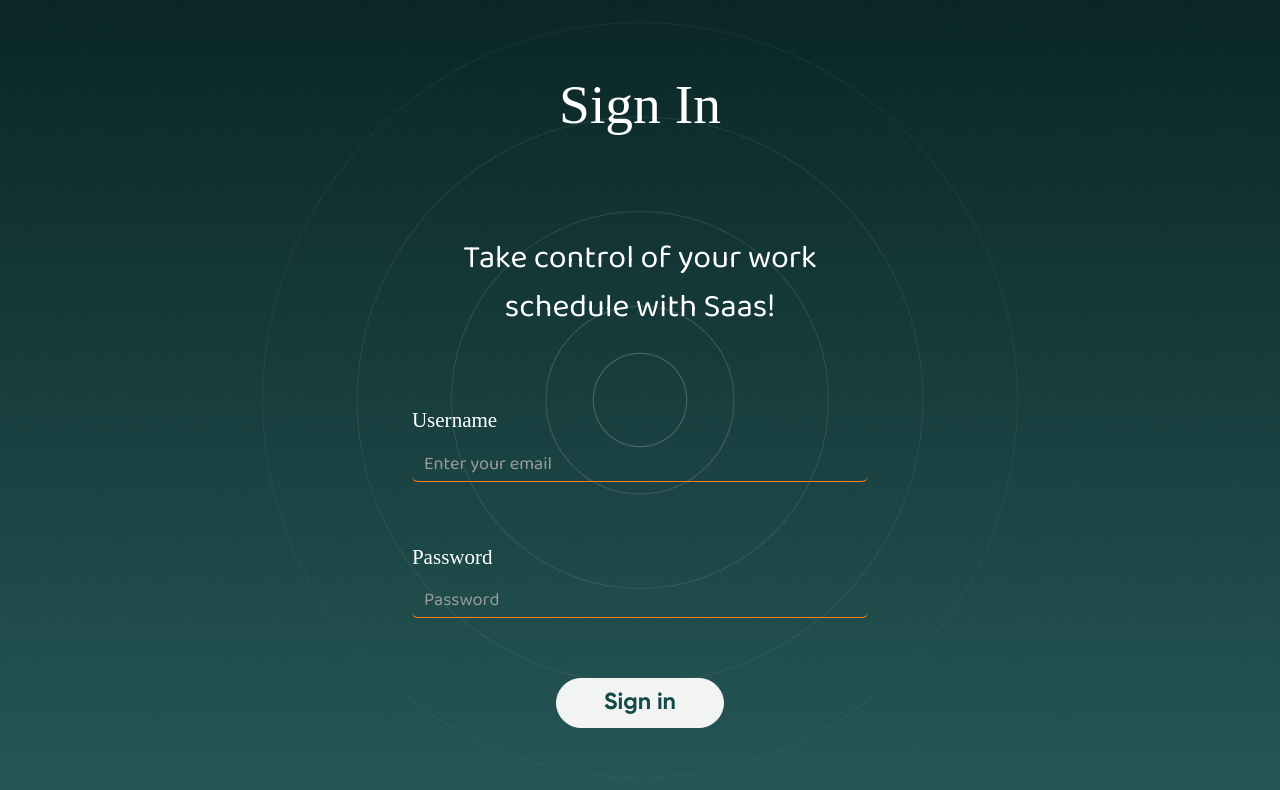
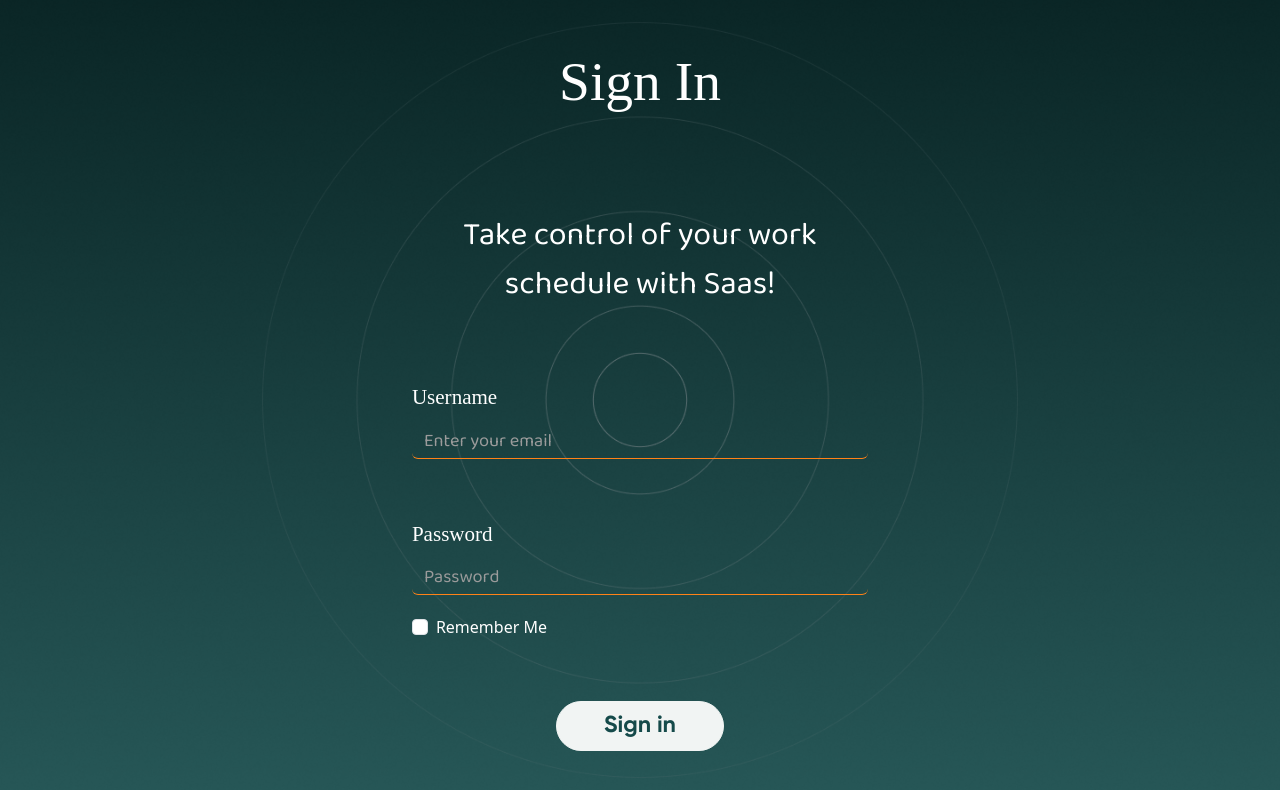
Before and after one commit to YousseffGamal/SAS, a React (Vite) app: page / in a window 1280 px wide. Shown: the top 790 px of the page. Built offline with nearby package versions, Linux system fonts and the light colour scheme; a small style sheet from the web is missing; a web font is replaced by a local one.

Commit message:
refactor: Update login page to include Remember Me functionality

```diff
--- a/src/Pages/Login/Login.jsx
+++ b/src/Pages/Login/Login.jsx
@@ -6,12 +6,32 @@ import "bootstrap/dist/css/bootstrap.min.css";
 import axios from "axios";
 import { jwtDecode } from "jwt-decode";
 
+
 const Login = () => {
   const [validated, setValidated] = useState(false);
+  const [rememberMe, setRememberMe] = useState(false); // State for Remember Me
   const [userCreds, setUserCreds] = useState({
     userName: "",
     password: "",
   });
+
+  useEffect(() => {
+    // Add the login-body class to the body element when this component mounts
+    document.body.classList.add("login-body");
+
+    // Check for stored credentials
+    const savedCreds = JSON.parse(localStorage.getItem("userCreds"));
+    if (savedCreds) {
+      setUserCreds(savedCreds);
+      setRememberMe(true);
+    }
+
+    // Remove the login-body class when this component unmounts
+    return () => {
+      document.body.classList.remove("login-body");
+    };
+  }, []);
+
   const handleChange = (e) => {
     const { name, value } = e.target;
     setUserCreds((prevState) => ({
@@ -19,6 +39,11 @@ const Login = () => {
       [name]: value,
     }));
   };
+
+  const handleRememberMeChange = (e) => {
+    setRememberMe(e.target.checked);
+  };
+
   const handleSubmit = async (e) => {
     const form = e.currentTarget;
     if (form.checkValidity() === false) {
@@ -33,14 +58,18 @@ const Login = () => {
           password: userCreds.password,
         });
         if (res.data.token) {
-          localStorage.setItem("accessToken", res.data.token)
-          const role = jwtDecode(localStorage.getItem("accessToken")).role;
+          if (rememberMe) {
+            localStorage.setItem("userCreds", JSON.stringify(userCreds));
+          } else {
+            sessionStorage.setItem("accessToken", res.data.token);
+          }
+
+          const role = jwtDecode(res.data.token).role;
           if (role === 'admin') {
             window.location.href = "/AddEmployee";
-          }else {
-            window.alert('Unauthorized')
+          } else {
+            window.alert('Unauthorized');
           }
-
         }
       } catch (error) {
         if (error.response && error.response.status === 401) {
@@ -49,20 +78,9 @@ const Login = () => {
           alert("An error occurred, please try again later.");
         }
       }
-
-
     }
     setValidated(true);
   };
-  useEffect(() => {
-    // Add the login-body class to the body element when this component mounts
-    document.body.classList.add("login-body");
-
-    // Remove the login-body class when this component unmounts
-    return () => {
-      document.body.classList.remove("login-body");
-    };
-  }, []);
 
   return (
     <Container className="login-container">
@@ -96,15 +114,16 @@ const Login = () => {
             placeholder="Enter your email"
             data-wow-delay="0.4s"
             onChange={handleChange}
+            value={userCreds.userName}
             required
-            style={{color:"white"}}
+            style={{ color: "white" }}
           />
           <Form.Control.Feedback type="invalid">
-            please enter your email
+            Please enter your email
           </Form.Control.Feedback>
         </Form.Group>
 
-        <Form.Group controlId="formBasicPassword" style={{ marginTop: "60px",color:"white" }}>
+        <Form.Group controlId="formBasicPassword" style={{ marginTop: "60px", color: "white" }}>
           <Form.Label
             className="form-label-left wow animate__animated animate__fadeInLeft"
             data-wow-delay="0.6s"
@@ -119,11 +138,22 @@ const Login = () => {
             data-wow-delay="0.6s"
             name="password"
             onChange={handleChange}
-            style={{color:"white"}}
+            value={userCreds.password}
+            style={{ color: "white" }}
           />
           <Form.Control.Feedback type="invalid">
-            please enter your password
+            Please enter your password
           </Form.Control.Feedback>
+        </Form.Group>
+
+        <Form.Group controlId="formBasicCheckbox" style={{ marginTop: "20px", color: "white" }}>
+          <Form.Check
+            type="checkbox"
+            label="Remember Me"
+            checked={rememberMe}
+            onChange={handleRememberMeChange}
+            style={{ color: "white" }}
+          />
         </Form.Group>
 
         <div style={{ display: "flex", justifyContent: "center" }}>
```
